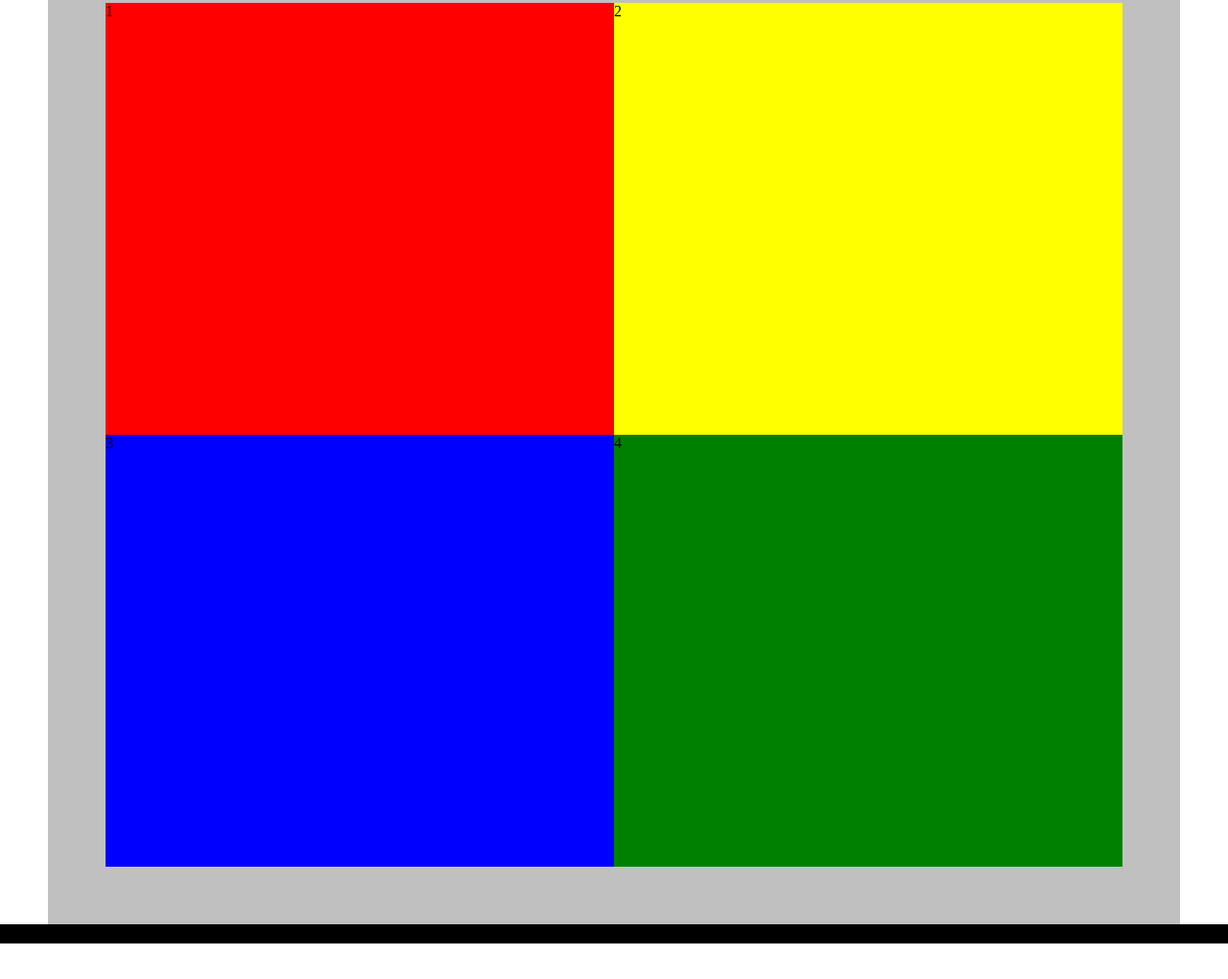
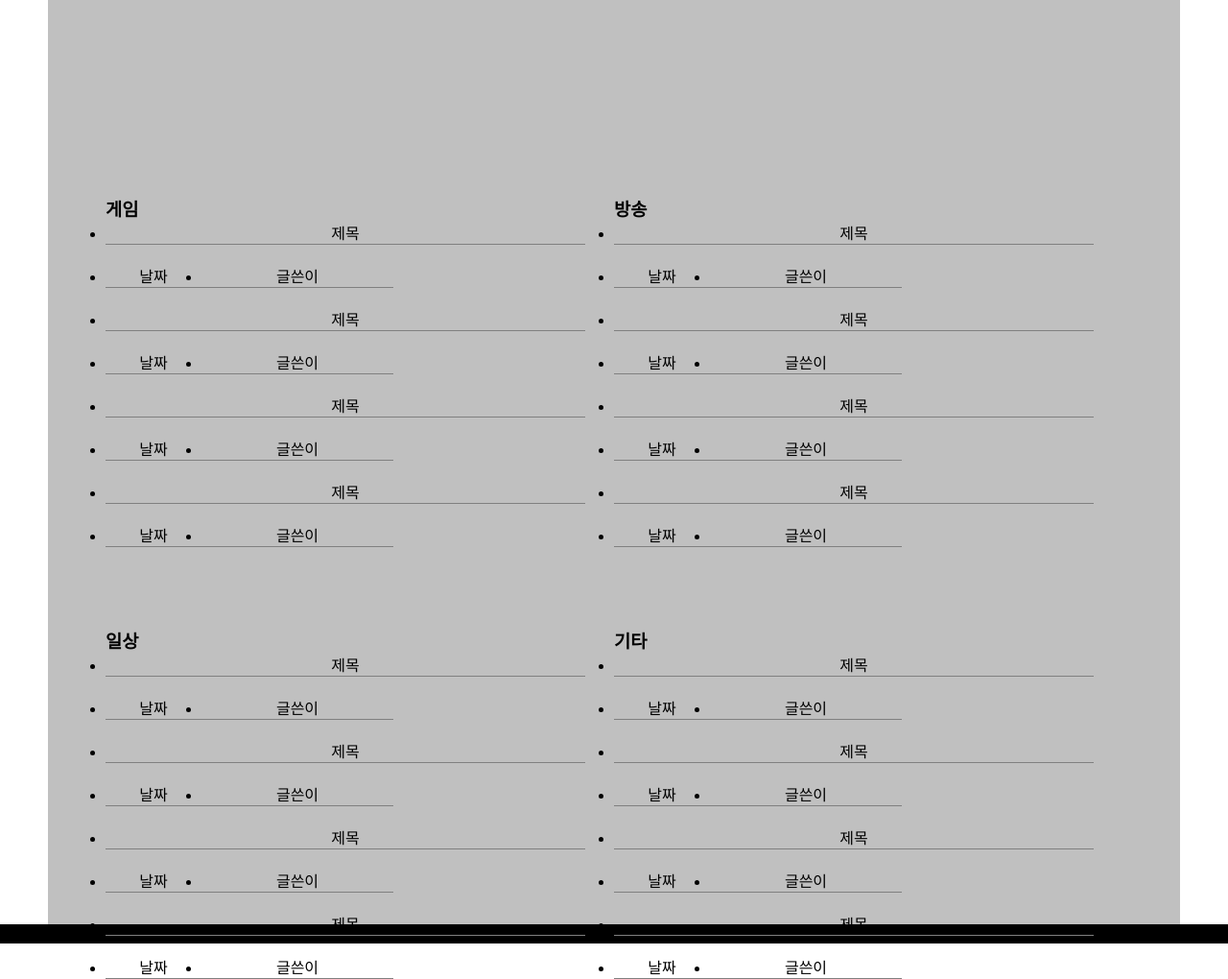
Before and after one commit to riatree/BB, a plain HTML site: page index.html in a window 1280 px wide. Shown: the part 390-1410 px from the top of the page at 96% size. Before the commit the page ends 1373 px from the top, so only its background shows below. Drawn offline with Linux system fonts and the light colour scheme.

Commit message:
게시판 대략 생성

```diff
--- a/index.html
+++ b/index.html
@@ -6,6 +6,7 @@
     <link rel="stylesheet" href="src/css/header.css"/>
     <link rel="stylesheet" href="src/css/main.css"/>
     <link rel="stylesheet" href="src/css/footer.css"/>
+
 </head>
 <body>
     <div id="root">
@@ -22,10 +23,102 @@
             <div id = "Board">
                 <div class="board-container">
                     <div class="board-wrap">
-                        <div class="gameBoard-container">1</div>
-                        <div class="broadcastBoard-container">2</div>
-                        <div class="lifeBoard-container">3</div>
-                        <div class="etcBoard-container">4</div>
+                        <div class="gameBoard-container">
+                            <div class="board-box"><h3>게임</h3>
+                                <ul>
+                                    <li class="fl tc w500 tline">제목</li>
+                                    <li class="fl tc w100 tline">날짜</li>
+                                    <li class="fl tc w200 tline">글쓴이</li>
+                                </ul>
+                                <ul>
+                                    <li class="fl tc w500 tline">제목</li>
+                                    <li class="fl tc w100 tline">날짜</li>
+                                    <li class="fl tc w200 tline">글쓴이</li>
+                                </ul>
+                                <ul>
+                                    <li class="fl tc w500 tline">제목</li>
+                                    <li class="fl tc w100 tline">날짜</li>
+                                    <li class="fl tc w200 tline">글쓴이</li>
+                                </ul>
+                                <ul>
+                                    <li class="fl tc w500 tline">제목</li>
+                                    <li class="fl tc w100 tline">날짜</li>
+                                    <li class="fl tc w200 tline">글쓴이</li>
+                                </ul>
+                            </div>
+                        </div>
+                        <div class="broadcastBoard-container">
+                            <div class="board-box"><h3>방송</h3>
+                                <ul>
+                                    <li class="fl tc w500 tline">제목</li>
+                                    <li class="fl tc w100 tline">날짜</li>
+                                    <li class="fl tc w200 tline">글쓴이</li>
+                                </ul>
+                                <ul>
+                                    <li class="fl tc w500 tline">제목</li>
+                                    <li class="fl tc w100 tline">날짜</li>
+                                    <li class="fl tc w200 tline">글쓴이</li>
+                                </ul>
+                                <ul>
+                                    <li class="fl tc w500 tline">제목</li>
+                                    <li class="fl tc w100 tline">날짜</li>
+                                    <li class="fl tc w200 tline">글쓴이</li>
+                                </ul>
+                                <ul>
+                                    <li class="fl tc w500 tline">제목</li>
+                                    <li class="fl tc w100 tline">날짜</li>
+                                    <li class="fl tc w200 tline">글쓴이</li>
+                                </ul>
+                            </div>
+                        </div>
+                        <div class="lifeBoard-container">
+                            <div class="board-box"><h3>일상</h3>
+                                <ul>
+                                    <li class="fl tc w500 tline">제목</li>
+                                    <li class="fl tc w100 tline">날짜</li>
+                                    <li class="fl tc w200 tline">글쓴이</li>
+                                </ul>
+                                <ul>
+                                    <li class="fl tc w500 tline">제목</li>
+                                    <li class="fl tc w100 tline">날짜</li>
+                                    <li class="fl tc w200 tline">글쓴이</li>
+                                </ul>
+                                <ul>
+                                    <li class="fl tc w500 tline">제목</li>
+                                    <li class="fl tc w100 tline">날짜</li>
+                                    <li class="fl tc w200 tline">글쓴이</li>
+                                </ul>
+                                <ul>
+                                    <li class="fl tc w500 tline">제목</li>
+                                    <li class="fl tc w100 tline">날짜</li>
+                                    <li class="fl tc w200 tline">글쓴이</li>
+                                </ul>
+                            </div>
+                        </div>
+                        <div class="etcBoard-container">
+                            <div class="board-box"><h3>기타</h3>
+                                <ul>
+                                    <li class="fl tc w500 tline">제목</li>
+                                    <li class="fl tc w100 tline">날짜</li>
+                                    <li class="fl tc w200 tline">글쓴이</li>
+                                </ul>
+                                <ul>
+                                    <li class="fl tc w500 tline">제목</li>
+                                    <li class="fl tc w100 tline">날짜</li>
+                                    <li class="fl tc w200 tline">글쓴이</li>
+                                </ul>
+                                <ul>
+                                    <li class="fl tc w500 tline">제목</li>
+                                    <li class="fl tc w100 tline">날짜</li>
+                                    <li class="fl tc w200 tline">글쓴이</li>
+                                </ul>
+                                <ul>
+                                    <li class="fl tc w500 tline">제목</li>
+                                    <li class="fl tc w100 tline">날짜</li>
+                                    <li class="fl tc w200 tline">글쓴이</li>
+                                </ul>
+                            </div>
+                        </div>
                     </div>
                 </div>
             </div>
--- a/src/css/main.css
+++ b/src/css/main.css
@@ -24,25 +24,34 @@
     margin-right: 50px;
     margin-top:100px;
     margin-bottom: 50px;
-    background-color: white;
 }
 .gameBoard-container{
     width:50%;height:50%;
     float:left;
-    background-color: red;
 }
 .broadcastBoard-container{
     width:50%;height:50%;
     clear:right;float:right;
-    background-color: yellow;
 }
 .lifeBoard-container{
     width:50%;height:50%;
     float:left;
-    background-color: blue;
 }
 .etcBoard-container{
     width:50%;height:50%;
     clear:right;float:left;
-    background-color: green;
 }
+.fl {float:left; }
+.tc {text-align:center; }
+
+/* 게시판 레이아웃 */
+.w500 {width:500px; }
+.w100 {width:100px; }
+.w200 {width:200px; }
+
+.tline{border-bottom:solid 1px gray; margin-bottom: 20px;}
+
+.board-box{
+    padding-top: 200px;
+    padding-bottom: 100px;
+}
```
